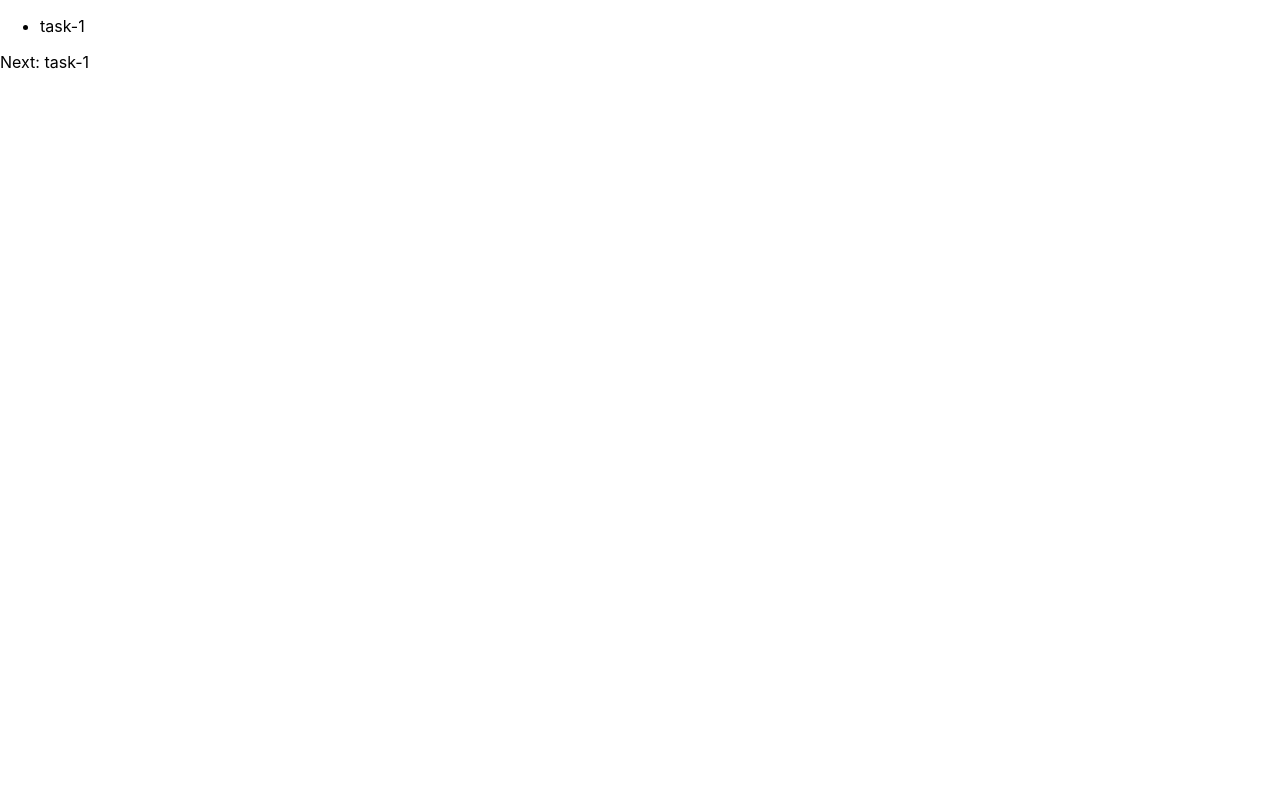
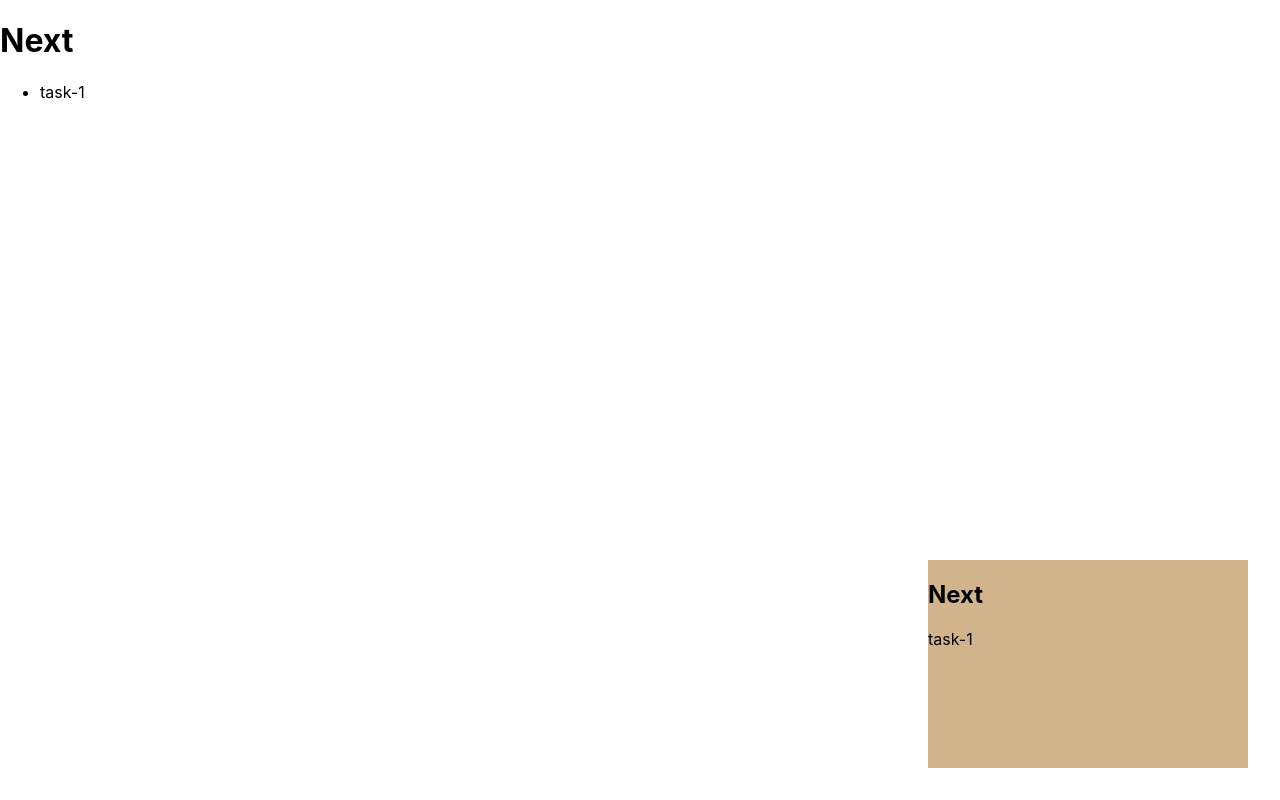
Before and after one commit to etrobert/next, a React (Create React App) app: page / in a window 1280 px wide. Built offline with nearby package versions, Linux system fonts and the light colour scheme.

Commit message:
Create Next Panel

```diff
--- a/src/App.css
+++ b/src/App.css
@@ -1,2 +1,11 @@
 .App {
 }
+
+.App__next-panel {
+  background-color: tan;
+  position: absolute;
+  bottom: 2rem;
+  right: 2rem;
+  width: 20rem;
+  height: 13rem;
+}
--- a/src/App.tsx
+++ b/src/App.tsx
@@ -19,12 +19,22 @@ function App() {
 
   return (
     <div className="App">
+      <h1>Next</h1>
       <ul>
         {tasks.map((task) => (
           <li key={task.id}>{task.name}</li>
         ))}
       </ul>
-      {tasks.length === 0 ? "You're done!" : 'Next: ' + tasks[0].name}
+      <div className="App__next-panel">
+        {tasks.length === 0 ? (
+          <h2>You're done!</h2>
+        ) : (
+          <>
+            <h2>Next</h2>
+            {tasks[0].name}
+          </>
+        )}
+      </div>
     </div>
   );
 }
```
